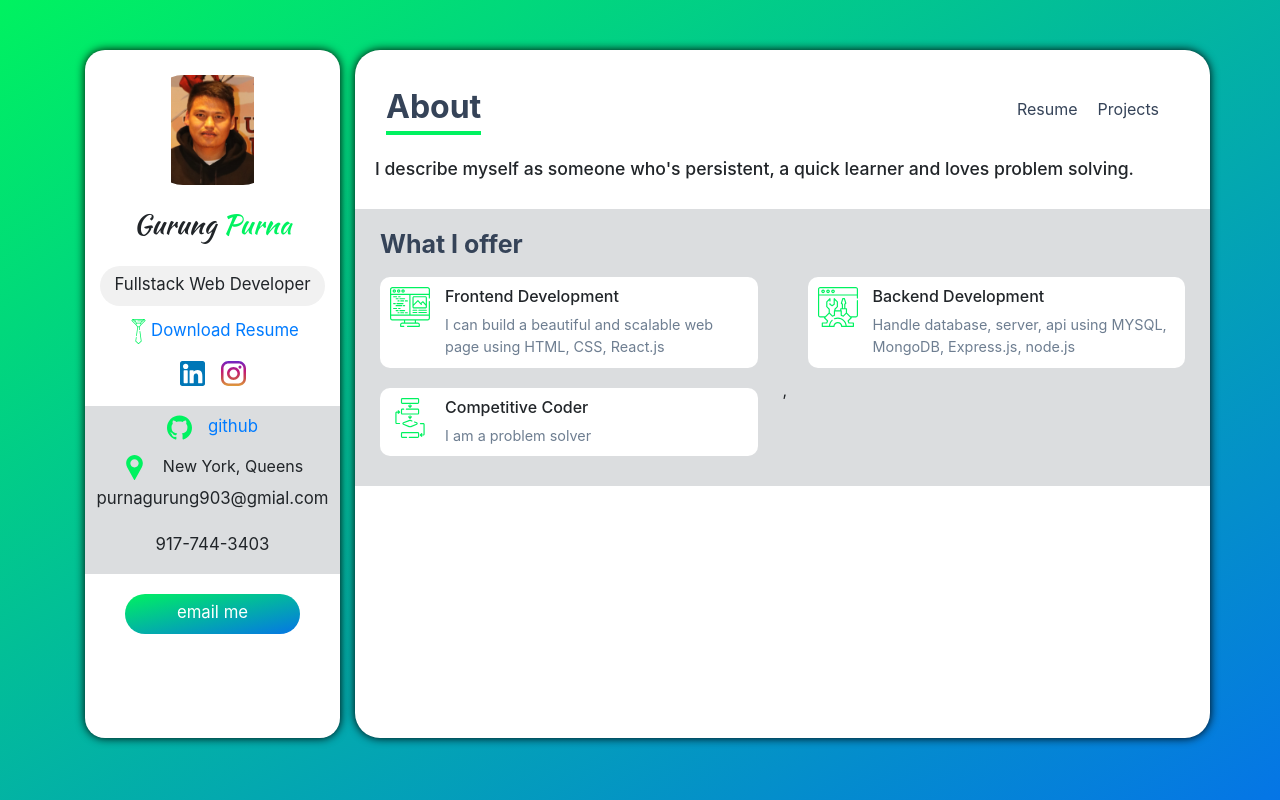
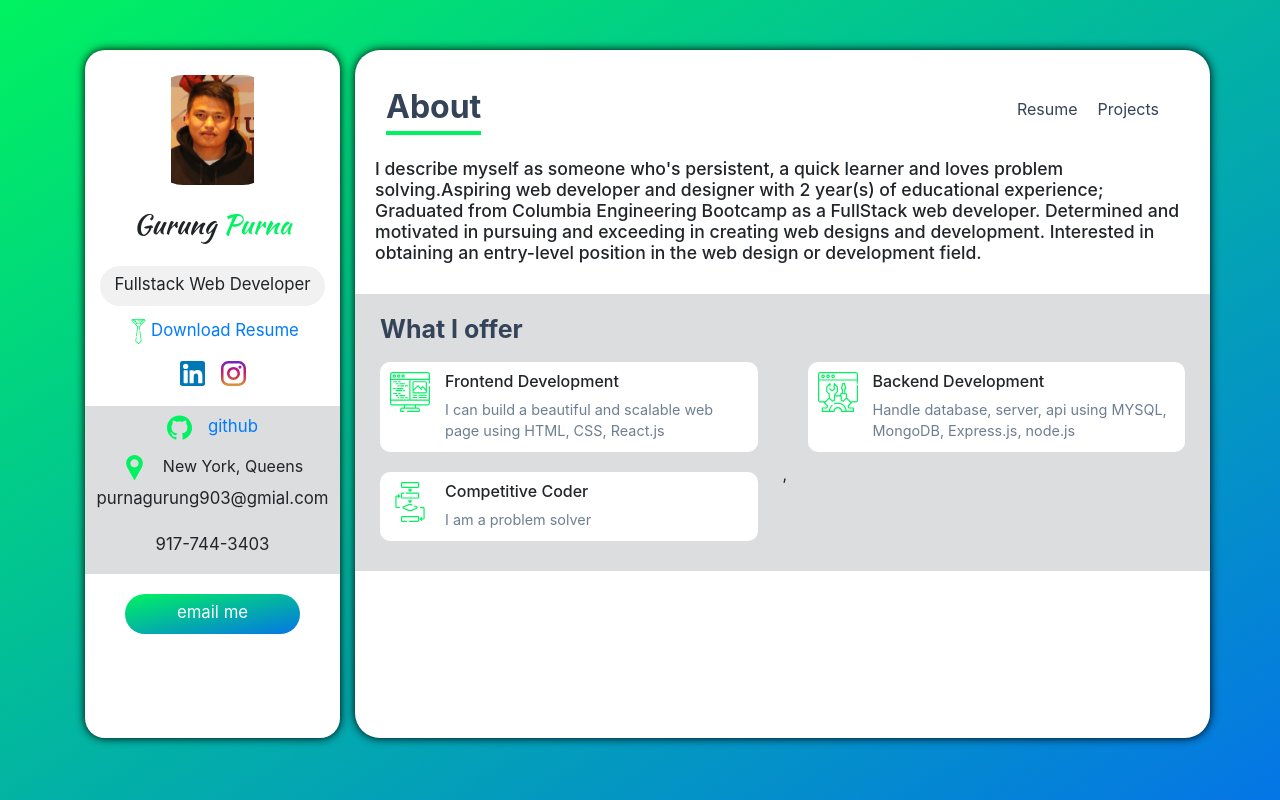
Before and after one commit to purnagurung903/reactportfolio, a React (Create React App) app in the folder reactportfolio/: page / in a window 1280 px wide. Built offline with nearby package versions, Linux system fonts and the light colour scheme.

Commit message:
added bio

```diff
--- a/reactportfolio/src/components/About.js
+++ b/reactportfolio/src/components/About.js
@@ -30,7 +30,7 @@ const About = () => {
   return (
     <div className="about">
       <h6 className="about__intro">
-        I describe myself as someone who's persistent, a quick learner and loves problem solving.
+        I describe myself as someone who's persistent, a quick learner and loves problem solving.Aspiring web developer and designer with 2 year(s) of educational experience; Graduated from Columbia Engineering Bootcamp as a FullStack web developer. Determined and motivated in pursuing and exceeding in creating web designs and development. Interested in obtaining an entry-level position in the web design or development field.
       </h6>
       <div className="container about__container">
         <h6 className="about__heading">
--- a/reactportfolio/src/components/data/projects_data.js
+++ b/reactportfolio/src/components/data/projects_data.js
@@ -7,7 +7,7 @@ import weatherapp from "../../assets/projects_images/weatherapp.png"
 
 const data_projects = [
   {
-    name:"Quarantinis",
+    name:"Quarantinie",
     image:Quarentine,
     deployed_url:"https://melissakinsey.github.io/Quarantinis/",
     github_url:"https://github.com/melissakinsey/Quarantinis",
```
